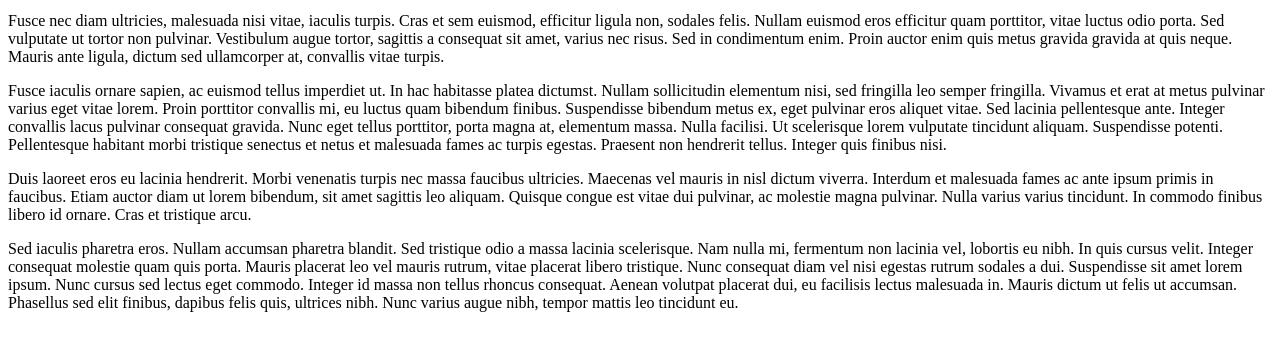
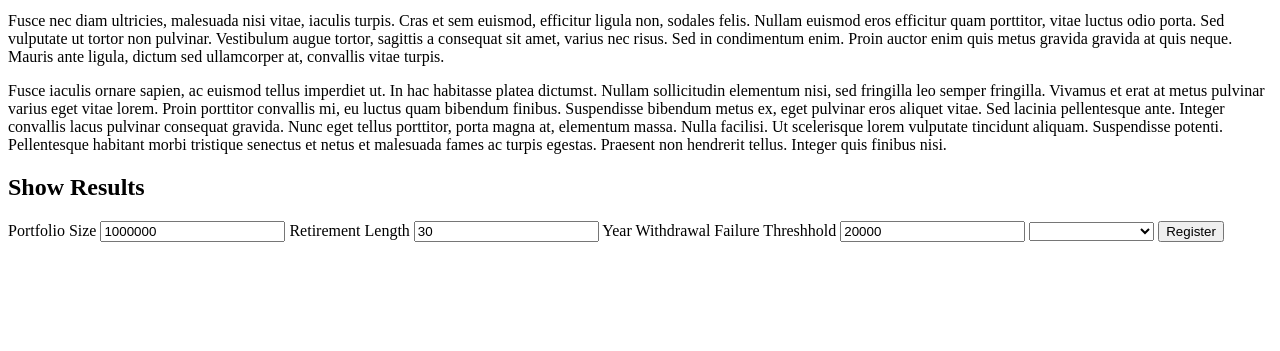
Before and after one commit to gasserma/dwr, a Flask app: page / in a window 1280 px wide. Shown: the part 182-533 px from the top of the page. Run offline with Flask 2, Linux system fonts and the light colour scheme; some libraries are stand-ins or nearby versions.

Commit message:
It works, if you are willing to concede the interface is terrible, requires a bunch of page resettings, and you refuse to acknowledge CSS.

```diff
--- a/__init__.py
+++ b/__init__.py
@@ -65,15 +65,15 @@ def simulations():
     strategies = []
     for s in request.json["strategies"]:
         args = s["args"]
-        allocation = s["asset_allocation"]
-        weight = s.get("weight", 1.0)
+        allocation = [float(f) for f in s["asset_allocation"]]
+        weight = float(s.get("weight", 1.0))
         type = s["type"]
         if type.lower() == "guyton_klinger":
-            strategy = GuytonKlinger(args.get("initial_amount"), retirementLength)
+            strategy = GuytonKlinger(float(args.get("initial_amount")), retirementLength)
         elif type.lower() == "const_amount":
-            strategy = ConstantWithdrawalAmountStrategy(args["amount"])
+            strategy = ConstantWithdrawalAmountStrategy(float(args["amount"]))
         elif type.lower() == "const_percentage":
-            strategy = ConstantPercentWithdrawalStrategy(args["percent"])
+            strategy = ConstantPercentWithdrawalStrategy(float(args["percent"]))
         else:
             raise NotImplemented("Unrecognized strategy: {0}".format(type))
 
@@ -88,9 +88,13 @@ def simulations():
         maxYear,
     )
 
+    results = result.getSimResults()
     return flask.jsonify(
         success_rate=result.getSuccessRate(),
-        results=result.getSimResults()
+        initial_withdrawal_amt=results[0]["withdrawals"][0],
+        simulation_start=minYear,
+        simulation_end=maxYear,
+        results=results
     )
 
 @app.route('/dbg/calc')
--- /dev/null
+++ b/static/scripts/form.js
@@ -0,0 +1,117 @@
+$(document).ready(function () {
+    $("p").click(function () {
+        $(this).hide();
+    });
+});
+
+// The form submission
+// Munges everything to json and sends it off to the server.
+$(document).ready(function () {
+    $("form[name='simulate']").on("submit", function (e) {
+        e.preventDefault();
+        var data = {}
+
+        $(".input_main").each(function () {
+            data[this.name] = this.value
+        });
+
+        data['strategies'] = [];
+        $(".strategy:visible").each(function () {
+            var strat = {};
+            $(this).find(".input_strat").each(function() {
+                strat['args'] = {};
+                strat['args'][this.name] = this.value;
+            });
+
+            $(this).find(".weight").each(function() {
+                strat["weight"] = this.value;
+            });
+
+            var assets = [];
+            $(this).find(".stocks").each(function() {
+                assets.push(this.value);
+            });
+
+            $(this).find(".bonds").each(function() {
+                assets.push(this.value);
+            });
+
+            strat["asset_allocation"] = assets;
+            strat["type"] = $(this).data("type");
+            data['strategies'].push(strat)
+        });
+
+        data['dropdown'] = $('#sdd').find(":selected").attr("name");
+
+        var j = JSON.stringify(data);
+        console.log(j)
+
+        $.ajax({
+            type: 'POST',
+            url: '/simulations',
+            data: j,
+            contentType: "application/json",
+            dataType: 'json',
+            success: function(data) {
+                alert('data: ' + JSON.stringify(data));
+                showSimulation(data);
+            }
+        });
+    });
+});
+
+var strategyIndex = 0;
+$(document).ready(function () {
+    $('#sdd').change(function () {
+        var selected = $('#sdd').find(":selected").text();
+        var newStratDiv = $("<div class=\"strategy\">");
+        newStratDiv.appendTo('form');
+
+        if (selected == "Guyton-Klinger") {
+            $(newStratDiv).data("type", "guyton_klinger")
+            $("<label for=\"strategy_" + strategyIndex + "\" id=\"label_" + strategyIndex + "\">Initial Withdrawal Amount</label>").hide().appendTo(newStratDiv).show('slow');
+            $("<input type=\"text\" name=\"initial_amount\" id=\"strategy_" + strategyIndex + "\" value=\"50000\" class=\"input_strat\"/>").hide().appendTo(newStratDiv).show('slow');
+        } else if (selected == "Constant Amount") {
+            $(newStratDiv).data("type", "const_amount")
+            $("<label for=\"strategy_" + strategyIndex + "\" id=\"label_" + strategyIndex + "\">Amount</label>").hide().appendTo(newStratDiv).show('slow');
+            $("<input type=\"text\" name=\"amount\" id=\"strategy_" + strategyIndex + "\" value=\"40000\" class=\"input_strat\"/>").hide().appendTo(newStratDiv).show('slow');
+        } else if (selected == "Constant Percent") {
+            $(newStratDiv).data("type", "const_percentage")
+            $("<label for=\"strategy_" + strategyIndex + "\" id=\"label_" + strategyIndex + "\">Percent</label>").hide().appendTo(newStratDiv).show('slow');
+            $("<input type=\"text\" name=\"percent\" id=\"strategy_" + strategyIndex + "\" value=\".04\" class=\"input_strat\"/>").hide().appendTo(newStratDiv).show('slow');
+        } else if (selected == "none") {
+            //pass
+        } else {
+            alert("Unrecognized Selection.")
+        }
+
+        $("<label for=\"weight_" + strategyIndex + "\" id=\"weight_label_" + strategyIndex + "\">Weight</label>").hide().appendTo(newStratDiv).show('slow');
+        $("<input type=\"text\" name=\"weight\" id=\"weight_" + strategyIndex + "\" value=\"1.0\" class=\"weight\"/>").hide().appendTo(newStratDiv).show('slow');
+
+        $("<label for=\"stocks_" + strategyIndex + "\" id=\"stocks_label_" + strategyIndex + "\">Stock Allocation</label>").hide().appendTo(newStratDiv).show('slow');
+        $("<input type=\"text\" name=\"stocks\" id=\"stocks_" + strategyIndex + "\" value=\".5\" class=\"stocks\"/>").hide().appendTo(newStratDiv).show('slow');
+
+        $("<label for=\"bonds_" + strategyIndex + "\" id=\"bonds_label_" + strategyIndex + "\">Bond Allocation</label>").hide().appendTo(newStratDiv).show('slow');
+        $("<input type=\"text\" name=\"bonds\" id=\"bonds_" + strategyIndex + "\" value=\".5\" class=\"bonds\"/>").hide().appendTo(newStratDiv).show('slow');
+
+        strategyIndex++;
+    });
+});
+
+// Wait for the DOM to be ready
+$(document).ready(function () {
+    $("form[name='simulate']").validate({
+        // Specify validation rules
+        rules: {
+            initial_portfolio_value: "required", // TODO custom rules for weights sum to 1, and the fields for the various strategies
+            retirement_length: "required",
+            failure_threshhold: "required"
+        },
+        // Specify validation error messages
+        messages: {
+            initial_portfolio_value: "Please enter an initial portfolio value.", // TODO custom rules for weights sum to 1, and the fields for the various strategies
+            retirement_length: "Please enter a retirement length.",
+            failure_threshhold: "Please enter a failure threshhold."
+        }
+    });
+});
--- a/templates/gksim.html
+++ b/templates/gksim.html
@@ -4,6 +4,7 @@
     <meta charset="UTF-8">
     <title>Sim - BETA</title>
     <link rel="stylesheet" type="text/css" href="/static/style/sim.css" />
+    <script src="/static/scripts/displaySim.js"></script>
 </head>
 <body>
     <p id="simgraph"></p>
--- a/templates/index.html
+++ b/templates/index.html
@@ -4,7 +4,13 @@
     <meta charset="utf-8" />
     <meta name="viewport" content="width=device-width, initial-scale=1.0">
     <title>{{ title }} - BETA</title>
+    <link rel="stylesheet" type="text/css" href="/static/style/sim.css" />
     <link rel="stylesheet" type="text/css" href="/static/content/site.css" />
+    <script src="https://ajax.googleapis.com/ajax/libs/jquery/3.2.0/jquery.min.js"></script>
+    <script src="https://cdn.jsdelivr.net/jquery.validation/1.16.0/jquery.validate.min.js"></script>
+    <script src="//d3js.org/d3.v4.min.js" charset="utf-8"></script></script>
+    <script src="/static/scripts/form.js"></script>
+    <script src="/static/scripts/displaySim.js"></script>
 </head>
 <div class="topnav" id="myTopnav">
     <a href="/home">Home</a>
@@ -26,11 +32,29 @@
         <p>
             Fusce iaculis ornare sapien, ac euismod tellus imperdiet ut. In hac habitasse platea dictumst. Nullam sollicitudin elementum nisi, sed fringilla leo semper fringilla. Vivamus et erat at metus pulvinar varius eget vitae lorem. Proin porttitor convallis mi, eu luctus quam bibendum finibus. Suspendisse bibendum metus ex, eget pulvinar eros aliquet vitae. Sed lacinia pellentesque ante. Integer convallis lacus pulvinar consequat gravida. Nunc eget tellus porttitor, porta magna at, elementum massa. Nulla facilisi. Ut scelerisque lorem vulputate tincidunt aliquam. Suspendisse potenti. Pellentesque habitant morbi tristique senectus et netus et malesuada fames ac turpis egestas. Praesent non hendrerit tellus. Integer quis finibus nisi.
         </p>
-        <p>
-            Duis laoreet eros eu lacinia hendrerit. Morbi venenatis turpis nec massa faucibus ultricies. Maecenas vel mauris in nisl dictum viverra. Interdum et malesuada fames ac ante ipsum primis in faucibus. Etiam auctor diam ut lorem bibendum, sit amet sagittis leo aliquam. Quisque congue est vitae dui pulvinar, ac molestie magna pulvinar. Nulla varius varius tincidunt. In commodo finibus libero id ornare. Cras et tristique arcu.
-        </p>
-        <p>
-            Sed iaculis pharetra eros. Nullam accumsan pharetra blandit. Sed tristique odio a massa lacinia scelerisque. Nam nulla mi, fermentum non lacinia vel, lobortis eu nibh. In quis cursus velit. Integer consequat molestie quam quis porta. Mauris placerat leo vel mauris rutrum, vitae placerat libero tristique. Nunc consequat diam vel nisi egestas rutrum sodales a dui. Suspendisse sit amet lorem ipsum. Nunc cursus sed lectus eget commodo. Integer id massa non tellus rhoncus consequat. Aenean volutpat placerat dui, eu facilisis lectus malesuada in. Mauris dictum ut felis ut accumsan. Phasellus sed elit finibus, dapibus felis quis, ultrices nibh. Nunc varius augue nibh, tempor mattis leo tincidunt eu.
-        </p>
     </div>
+
+    <div class="CreateSimulation">
+        <h2>Show Results</h2>
+        <form action="" name="simulate">
+            <label for="initial_portfolio_value">Portfolio Size</label>
+            <input type="text" name="initial_portfolio_value" id="initial_portfolio_value" value="1000000" class="input_main"/>
+
+            <label for="retirement_length">Retirement Length</label>
+            <input type="text" name="retirement_length" id="retirement_length" value="30" class="input_main"/>
+
+            <label for="failure_threshhold">Year Withdrawal Failure Threshhold</label>
+            <input type="text" name="failure_threshhold" id="failure_threshhold" value="20000" class="input_main"/>
+
+            <select id="sdd">
+                <option value="none"></option>
+                <option value="const_amount">Constant Amount</option>
+                <option value="const_percentage">Constant Percent</option>
+                <option value="guyton_klinger">Guyton-Klinger</option>
+            </select>
+
+            <button type="submit">Register</button>
+        </form>
+    </div>
+    <p id="simgraph"></p>
 </body>
```
